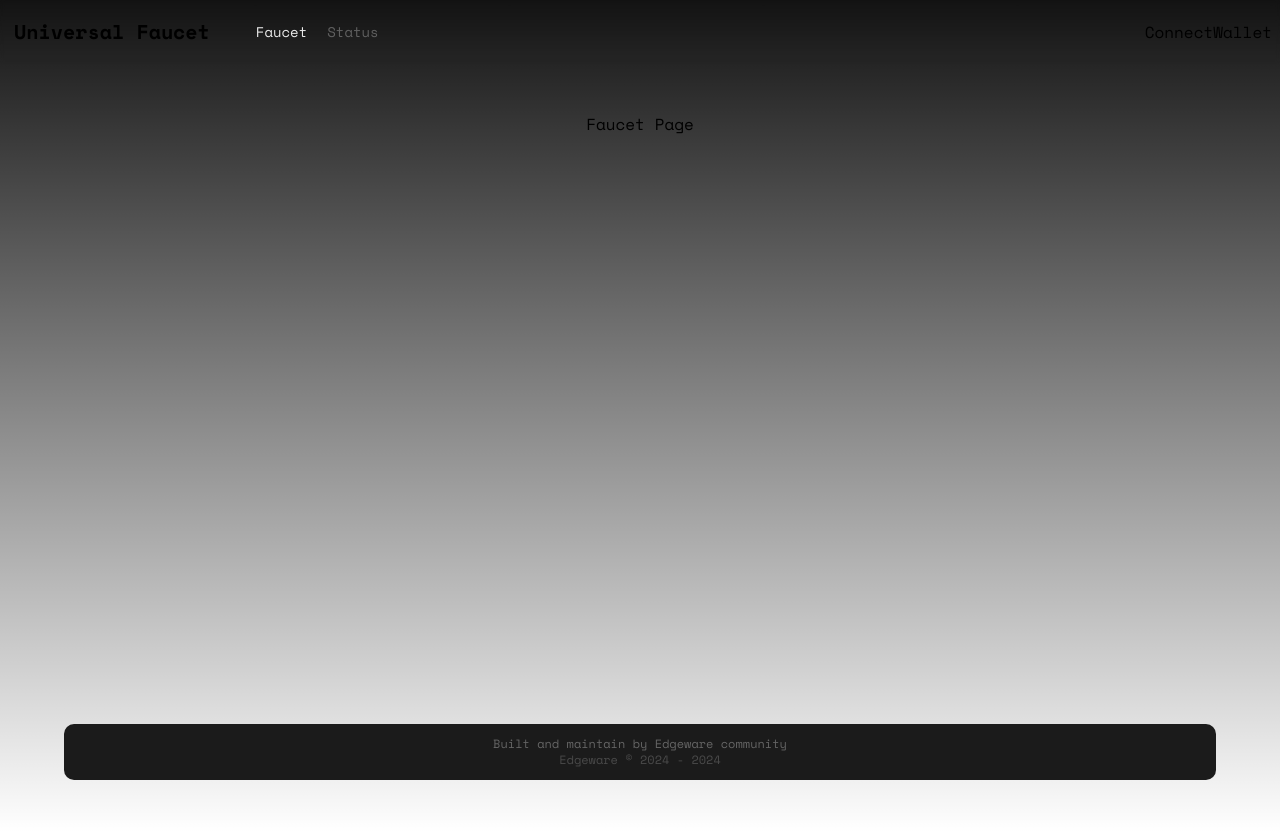
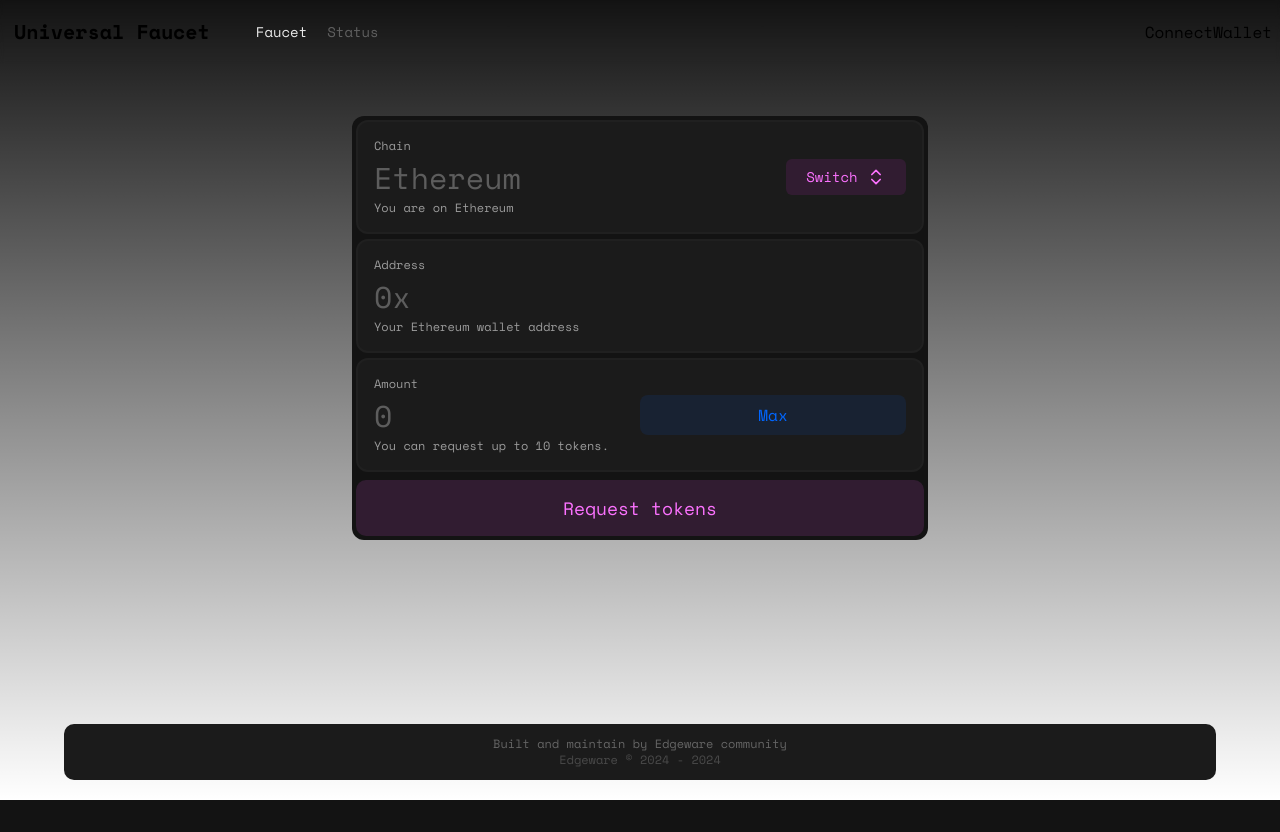
Before and after one commit to monolab825/Universal-Hybrid-Substrate-Faucet, a Next.js app: page / in a window 1280 px wide. After the commit the page ends 800 px from the top, so only its background shows below. Built offline with nearby package versions, Linux system fonts and the light colour scheme.

Commit message:
add faucet widget

```diff
--- a/app/page.tsx
+++ b/app/page.tsx
@@ -1,7 +1,88 @@
+"use client";
+import { KeyboardEvent, MouseEvent, useState } from 'react';
+import { LuChevronsUpDown } from 'react-icons/lu';
+
+export interface IUser {
+  chain: string;
+  address: string;
+  amount: string;
+};
+
 export default function Home() {
+
+  const [user, setUser] = useState<IUser>({
+    chain: "",
+    address: "",
+    amount: "",
+  });
+
+  const checkForNumbers = (event: KeyboardEvent<HTMLInputElement>) => {
+		const neededChars = ["Backspace", "Tab", "Enter", ",", "."];
+		// allow only numbers, backspace, tab, enter, comma and period
+		if ((event.key.charCodeAt(0) < 48 || event.key.charCodeAt(0) > 57 || (event.key.startsWith("Numpad"))) && (!neededChars.includes(event.key))) {
+			event.preventDefault();
+		}
+		// allow only one period
+		if(event.currentTarget.value.split(".").length === 2 && (event.key === "." || event.key === ",")) {
+			event.preventDefault();
+		}
+	}
+
+  const getMaxAmount = (event: MouseEvent<HTMLButtonElement>) => {
+    setUser({...user, amount: "10"});
+    event.preventDefault();
+  };
+
   return (
-    <main className="flex min-h-screen flex-col items-center justify-between p-24">
-      <h1>Faucet Page</h1>
+    <main className="relative top-[100px]">
+      <form className="sm:flex hidden flex-col items-center justify-center gap-[8px] p-[4px] bg-[#131313] rounded-[12px]">
+        <div className="flex flex-col items-center space-y-[5px]">
+          <div className="max-w-[568px] w-[100vw] bg-[#1b1b1b] flex flex-col space-y-[3px] items-start justify-center p-4 rounded-[12px] border-2 border-[#202020] focus-within:border-[#404040]">
+            <span className="text-xs text-[#9b9b9b]">Chain</span>
+            <div className="flex items-center justify-between w-full">
+              <input
+                type="text"
+                className="w-2/3 h-10 text-3xl bg-inherit outline-none placeholder:text-[#5d5d5d]"
+                value={user.chain}
+                onChange={(e) => setUser({ ...user, chain: e.target.value })}
+                placeholder="Ethereum" />
+              <button className="w-[120px] h-full p-2 flex gap-2 items-center justify-center bg-[#311C31] text-sm text-[#FC72FF] font-medium rounded-md outline-none">
+                <p>Switch</p>
+                <LuChevronsUpDown className='h-5 w-5' />
+              </button>
+            </div>
+            <div className="text-[#9b9b9b] text-xs">You are on Ethereum</div>
+          </div>
+          <div className="max-w-[568px] w-[100vw] bg-[#1b1b1b] flex flex-col space-y-[3px] items-start justify-center p-4 rounded-[12px] border-2 border-[#202020] focus-within:border-[#404040]">
+            <span className="text-xs text-[#9b9b9b]">Address</span>
+            <div className="flex items-center justify-between w-full">
+              <input
+                type="text"
+                className="w-2/3 h-10 text-3xl bg-inherit outline-none placeholder:text-[#5d5d5d]"
+                value={user.address}
+                onChange={(e) => setUser({ ...user, address: e.target.value })}
+                placeholder="0x" />
+            </div>
+            <div className="text-[#9b9b9b] text-xs">Your Ethereum wallet address</div>
+          </div>
+          <div className="max-w-[568px] w-[100vw] bg-[#1b1b1b] flex flex-col space-y-[3px] items-start justify-center p-4 rounded-[12px] border-2 border-[#202020] focus-within:border-[#404040]">
+            <span className="text-xs text-[#9b9b9b]">Amount</span>
+            <div className="flex items-center justify-between w-full">
+              <input
+                type="text"
+                className="w-1/2 h-10 text-3xl bg-inherit outline-none placeholder:text-[#5d5d5d]"
+                value={user.amount}
+                inputMode='decimal'
+                onKeyDown={checkForNumbers}
+                onChange={(e) => setUser({ ...user, amount: e.target.value.replace(",", ".") })}
+                placeholder="0" />
+              <button onClick={getMaxAmount} className="w-1/2 h-full p-2 flex gap-2 items-center justify-center bg-[rgba(0,102,255,0.1)] text-base text-[#0066FF] font-medium rounded-[8px] outline-none">Max</button>
+            </div>
+            <div className="text-[#9b9b9b] text-xs">You can request up to 10 tokens.</div>
+          </div>
+        </div>
+        <button type="submit" className="bg-[#311C31] text-[#FC72FF] w-full h-14 text-lg font-medium rounded-[10px]">Request tokens</button>
+      </form>
     </main>
   );
-}
+};
```
